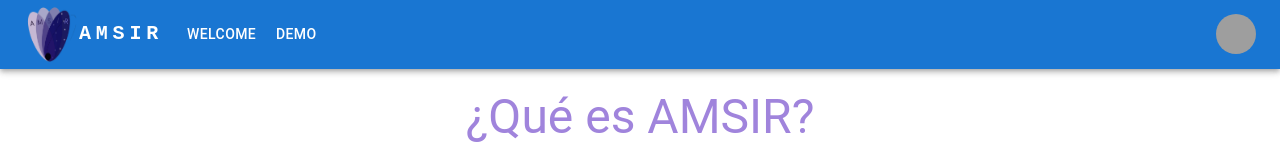
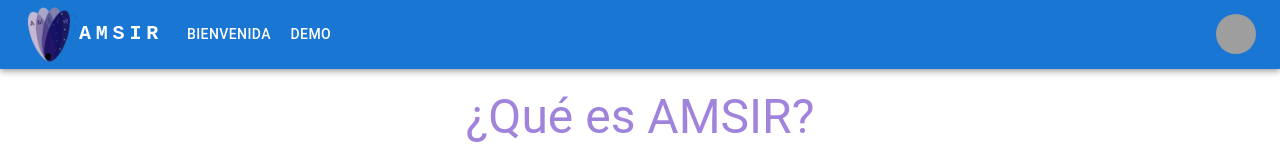
Before and after one commit to alcastle01/Amsir_Group, a React (Create React App) app in the folder amsir-page/: page / in a window 1280 px wide. Shown: the top 160 px of the page. Built offline with nearby package versions, Linux system fonts and the light colour scheme; grey boxes are pictures that could not be loaded.

Commit message:
fix headers

```diff
--- a/amsir-page/src/components/ResponsiveAppBar/ResponsiveAppBar.tsx
+++ b/amsir-page/src/components/ResponsiveAppBar/ResponsiveAppBar.tsx
@@ -16,7 +16,7 @@
 
 const pages = [
   {
-    text: 'Welcome',
+    text: 'Bienvenida',
     link: '/',
   },
   {
```
